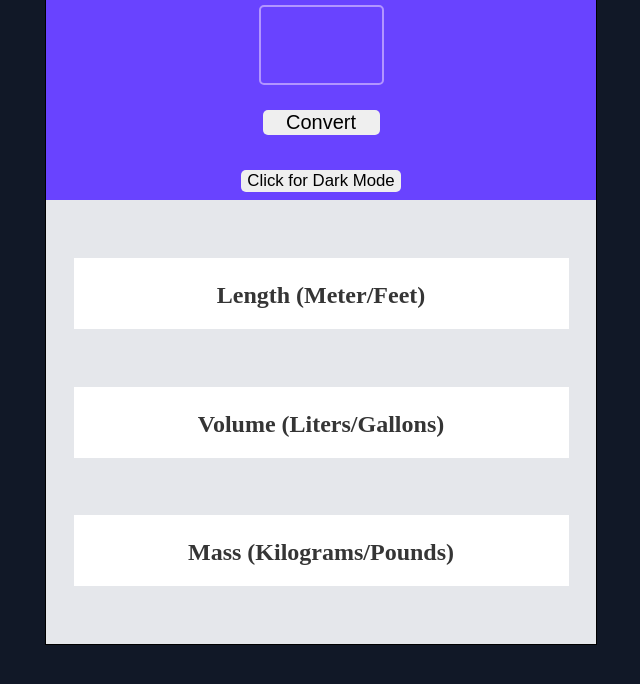
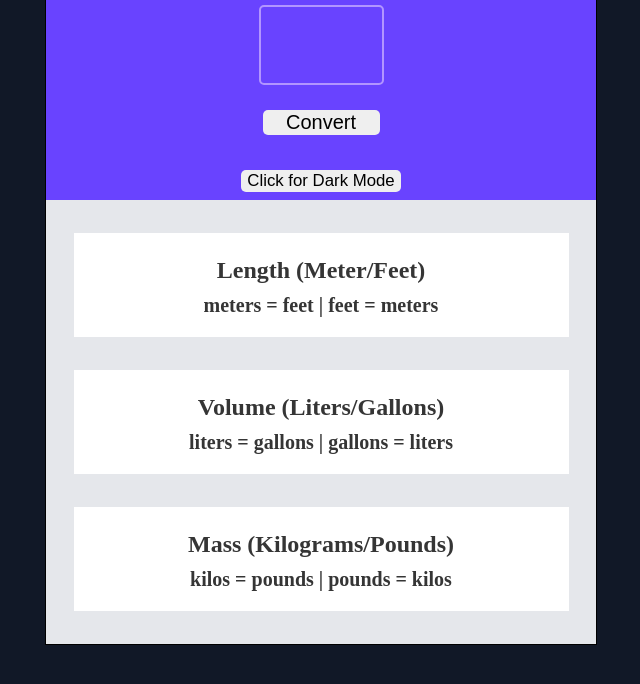
Before and after one commit to KeithPetr/Unit-Converter, a plain HTML site: page index.html in a window 1280 px wide. Shown: the part 186-870 px from the top of the page, without its empty margins (319-959 px from the left). Drawn offline with Linux system fonts and the light colour scheme.

Commit message:
added placeholders for data output

```diff
--- a/index.html
+++ b/index.html
@@ -19,15 +19,15 @@
       <section class="bottom-section" id="bottom-section">
         <div class="output">
             <h3>Length (Meter/Feet)</h3>
-            <p id="length-el"></p>
+            <p id="length-el"> meters = feet | feet =  meters</p>
         </div>
         <div class="output">
             <h3>Volume (Liters/Gallons)</h3>
-            <p id="volume-el"></p>
+            <p id="volume-el"> liters = gallons | gallons =  liters</p>
         </div>
         <div class="output">
             <h3>Mass (Kilograms/Pounds)</h3>
-            <p id="mass-el"></p>
+            <p id="mass-el"> kilos = pounds | pounds =  kilos</p>
         </div>
       </section>
     </div>
```
